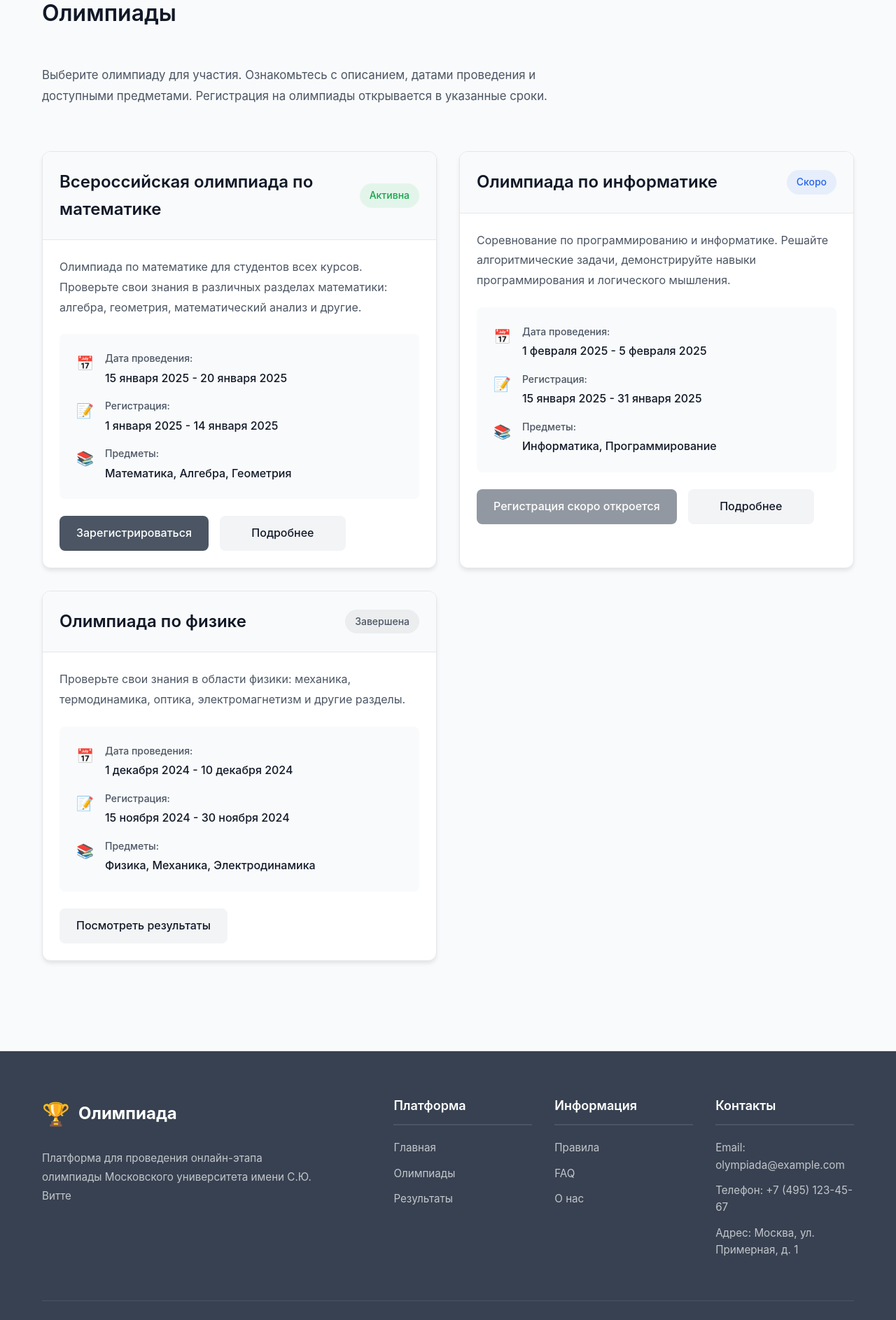
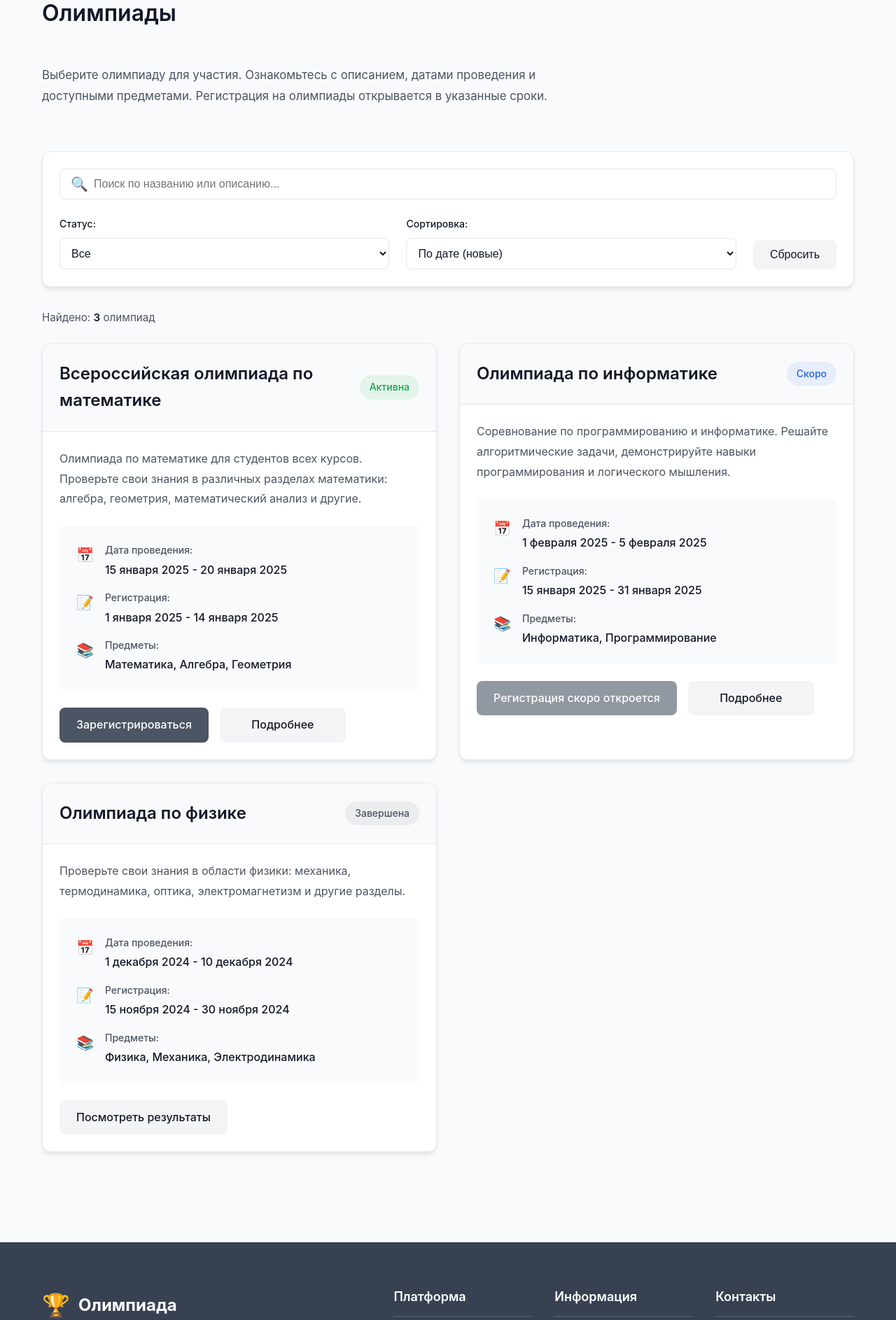
Before and after one commit to olympiada123/olympiada, a Django app: page /olympiads/ in a window 1280 px wide. Shown: the part 146-2032 px from the top of the page at 70% size. Run offline with Django 5.2, Linux system fonts and the light colour scheme.

Commit message:
Added filter, pagination and search to olympiads page

```diff
--- a/app/static/css/style.css
+++ b/app/static/css/style.css
@@ -1914,3 +1914,167 @@ textarea.form-control {
         min-width: auto;
     }
 }
+
+.olympiads-filters {
+    background: var(--bg-primary);
+    border-radius: 0.75rem;
+    box-shadow: var(--shadow-md);
+    border: 1px solid var(--border-color);
+    padding: 1.5rem;
+    margin-bottom: 2rem;
+}
+
+.search-box {
+    position: relative;
+    margin-bottom: 1.5rem;
+}
+
+.search-input {
+    width: 100%;
+    padding: 0.75rem 1rem 0.75rem 3rem;
+    border: 1px solid var(--border-color);
+    border-radius: 0.5rem;
+    font-size: 1rem;
+    transition: var(--transition);
+    background: var(--bg-primary);
+    color: var(--text-primary);
+}
+
+.search-input:focus {
+    outline: none;
+    border-color: var(--primary-color);
+    box-shadow: 0 0 0 3px rgba(75, 85, 99, 0.1);
+}
+
+.search-icon {
+    position: absolute;
+    left: 1rem;
+    top: 50%;
+    transform: translateY(-50%);
+    font-size: 1.25rem;
+    pointer-events: none;
+}
+
+.filters-row {
+    display: flex;
+    gap: 1.5rem;
+    align-items: flex-end;
+    flex-wrap: wrap;
+}
+
+.filter-group {
+    display: flex;
+    flex-direction: column;
+    gap: 0.5rem;
+    flex: 1;
+    min-width: 200px;
+}
+
+.filter-label {
+    font-size: 0.875rem;
+    font-weight: 500;
+    color: var(--text-primary);
+}
+
+.filter-select {
+    padding: 0.75rem;
+    border: 1px solid var(--border-color);
+    border-radius: 0.5rem;
+    font-size: 1rem;
+    transition: var(--transition);
+    background: var(--bg-primary);
+    color: var(--text-primary);
+    cursor: pointer;
+}
+
+.filter-select:focus {
+    outline: none;
+    border-color: var(--primary-color);
+    box-shadow: 0 0 0 3px rgba(75, 85, 99, 0.1);
+}
+
+.olympiads-results-info {
+    margin-bottom: 1.5rem;
+    color: var(--text-secondary);
+    font-size: 0.95rem;
+}
+
+.olympiads-results-info strong {
+    color: var(--text-primary);
+    font-weight: 600;
+}
+
+.pagination-container {
+    margin-top: 3rem;
+    display: flex;
+    justify-content: center;
+}
+
+.pagination {
+    display: flex;
+    gap: 0.5rem;
+    align-items: center;
+    flex-wrap: wrap;
+}
+
+.pagination-btn {
+    padding: 0.5rem 1rem;
+    border: 1px solid var(--border-color);
+    border-radius: 0.5rem;
+    background: var(--bg-primary);
+    color: var(--text-primary);
+    font-size: 0.95rem;
+    font-weight: 500;
+    cursor: pointer;
+    transition: var(--transition);
+    text-decoration: none;
+    display: inline-block;
+}
+
+.pagination-btn:hover:not(.disabled):not(.active) {
+    background: var(--bg-secondary);
+    border-color: var(--primary-color);
+    color: var(--primary-color);
+}
+
+.pagination-btn.active {
+    background: var(--primary-color);
+    color: white;
+    border-color: var(--primary-color);
+}
+
+.pagination-btn.disabled {
+    opacity: 0.5;
+    cursor: not-allowed;
+    pointer-events: none;
+}
+
+.pagination-info {
+    padding: 0.5rem 1rem;
+    color: var(--text-secondary);
+    font-size: 0.95rem;
+}
+
+@media (max-width: 768px) {
+    .olympiads-filters {
+        padding: 1.25rem;
+    }
+
+    .filters-row {
+        flex-direction: column;
+        gap: 1rem;
+    }
+
+    .filter-group {
+        min-width: 100%;
+    }
+
+    .pagination {
+        gap: 0.25rem;
+    }
+
+    .pagination-btn {
+        padding: 0.5rem 0.75rem;
+        font-size: 0.875rem;
+    }
+}
--- /dev/null
+++ b/app/static/js/olympiads.js
@@ -0,0 +1,234 @@
+document.addEventListener('DOMContentLoaded', function() {
+    const searchInput = document.getElementById('olympiad-search');
+    const statusFilter = document.getElementById('status-filter');
+    const sortFilter = document.getElementById('sort-filter');
+    const resetBtn = document.getElementById('reset-filters');
+    const container = document.getElementById('olympiads-container');
+    const resultsCount = document.getElementById('results-count');
+    const paginationContainer = document.getElementById('pagination-container');
+
+    let currentPage = 1;
+    const itemsPerPage = 6;
+    let allCards = Array.from(container.querySelectorAll('.olympiad-card'));
+    let filteredCards = [...allCards];
+
+    // Функция для получения статуса карточки
+    function getCardStatus(card) {
+        const statusElement = card.querySelector('.olympiad-status');
+        if (!statusElement) return '';
+
+        if (statusElement.classList.contains('olympiad-status-active')) {
+            return 'active';
+        } else if (statusElement.classList.contains('olympiad-status-upcoming')) {
+            return 'upcoming';
+        } else if (statusElement.classList.contains('olympiad-status-finished')) {
+            return 'finished';
+        }
+        return '';
+    }
+
+    // Функция для получения текста карточки (название + описание)
+    function getCardText(card) {
+        const title = card.querySelector('.olympiad-title')?.textContent || '';
+        const description = card.querySelector('.olympiad-description')?.textContent || '';
+        return (title + ' ' + description).toLowerCase();
+    }
+
+    // Функция фильтрации
+    function filterCards() {
+        const searchTerm = searchInput.value.toLowerCase().trim();
+        const statusValue = statusFilter.value;
+
+        filteredCards = allCards.filter(function(card) {
+            // Фильтр по поиску
+            if (searchTerm && !getCardText(card).includes(searchTerm)) {
+                return false;
+            }
+
+            // Фильтр по статусу
+            if (statusValue !== 'all') {
+                const cardStatus = getCardStatus(card);
+                if (cardStatus !== statusValue) {
+                    return false;
+                }
+            }
+
+            return true;
+        });
+
+        // Сортировка
+        sortCards();
+
+        // Обновление отображения
+        updateDisplay();
+    }
+
+    // Функция сортировки
+    function sortCards() {
+        const sortValue = sortFilter.value;
+
+        filteredCards.sort(function(a, b) {
+            if (sortValue === 'name-asc' || sortValue === 'name-desc') {
+                const titleA = a.querySelector('.olympiad-title')?.textContent || '';
+                const titleB = b.querySelector('.olympiad-title')?.textContent || '';
+                return sortValue === 'name-asc'
+                    ? titleA.localeCompare(titleB, 'ru')
+                    : titleB.localeCompare(titleA, 'ru');
+            } else if (sortValue === 'date-desc' || sortValue === 'date-asc') {
+                // Для примера сортируем по порядку в DOM (можно улучшить, добавив data-атрибуты с датами)
+                const indexA = allCards.indexOf(a);
+                const indexB = allCards.indexOf(b);
+                return sortValue === 'date-desc' ? indexB - indexA : indexA - indexB;
+            }
+            return 0;
+        });
+    }
+
+    // Функция обновления отображения
+    function updateDisplay() {
+        // Обновление счетчика
+        const count = filteredCards.length;
+        resultsCount.innerHTML = 'Найдено: <strong>' + count + '</strong> олимпиад';
+
+        // Очистка контейнера
+        container.innerHTML = '';
+
+        // Вычисление пагинации
+        const totalPages = Math.ceil(filteredCards.length / itemsPerPage);
+        const startIndex = (currentPage - 1) * itemsPerPage;
+        const endIndex = startIndex + itemsPerPage;
+        const cardsToShow = filteredCards.slice(startIndex, endIndex);
+
+        // Отображение карточек
+        cardsToShow.forEach(function(card) {
+            container.appendChild(card);
+        });
+
+        // Обновление пагинации
+        updatePagination(totalPages);
+    }
+
+    // Функция обновления пагинации
+    function updatePagination(totalPages) {
+        if (totalPages <= 1) {
+            paginationContainer.style.display = 'none';
+            return;
+        }
+
+        paginationContainer.style.display = 'flex';
+        const pagination = document.getElementById('pagination');
+        pagination.innerHTML = '';
+
+        // Кнопка "Предыдущая"
+        const prevBtn = document.createElement('button');
+        prevBtn.className = 'pagination-btn' + (currentPage === 1 ? ' disabled' : '');
+        prevBtn.textContent = '← Предыдущая';
+        prevBtn.addEventListener('click', function() {
+            if (currentPage > 1) {
+                currentPage--;
+                updateDisplay();
+                window.scrollTo({ top: 0, behavior: 'smooth' });
+            }
+        });
+        pagination.appendChild(prevBtn);
+
+        // Номера страниц
+        const maxVisible = 5;
+        let startPage = Math.max(1, currentPage - Math.floor(maxVisible / 2));
+        let endPage = Math.min(totalPages, startPage + maxVisible - 1);
+
+        if (endPage - startPage < maxVisible - 1) {
+            startPage = Math.max(1, endPage - maxVisible + 1);
+        }
+
+        if (startPage > 1) {
+            const firstBtn = document.createElement('button');
+            firstBtn.className = 'pagination-btn';
+            firstBtn.textContent = '1';
+            firstBtn.addEventListener('click', function() {
+                currentPage = 1;
+                updateDisplay();
+                window.scrollTo({ top: 0, behavior: 'smooth' });
+            });
+            pagination.appendChild(firstBtn);
+
+            if (startPage > 2) {
+                const dots = document.createElement('span');
+                dots.className = 'pagination-info';
+                dots.textContent = '...';
+                pagination.appendChild(dots);
+            }
+        }
+
+        for (let i = startPage; i <= endPage; i++) {
+            const pageBtn = document.createElement('button');
+            pageBtn.className = 'pagination-btn' + (i === currentPage ? ' active' : '');
+            pageBtn.textContent = i;
+            pageBtn.addEventListener('click', function() {
+                currentPage = i;
+                updateDisplay();
+                window.scrollTo({ top: 0, behavior: 'smooth' });
+            });
+            pagination.appendChild(pageBtn);
+        }
+
+        if (endPage < totalPages) {
+            if (endPage < totalPages - 1) {
+                const dots = document.createElement('span');
+                dots.className = 'pagination-info';
+                dots.textContent = '...';
+                pagination.appendChild(dots);
+            }
+
+            const lastBtn = document.createElement('button');
+            lastBtn.className = 'pagination-btn';
+            lastBtn.textContent = totalPages;
+            lastBtn.addEventListener('click', function() {
+                currentPage = totalPages;
+                updateDisplay();
+                window.scrollTo({ top: 0, behavior: 'smooth' });
+            });
+            pagination.appendChild(lastBtn);
+        }
+
+        // Кнопка "Следующая"
+        const nextBtn = document.createElement('button');
+        nextBtn.className = 'pagination-btn' + (currentPage === totalPages ? ' disabled' : '');
+        nextBtn.textContent = 'Следующая →';
+        nextBtn.addEventListener('click', function() {
+            if (currentPage < totalPages) {
+                currentPage++;
+                updateDisplay();
+                window.scrollTo({ top: 0, behavior: 'smooth' });
+            }
+        });
+        pagination.appendChild(nextBtn);
+    }
+
+    // Обработчики событий
+    searchInput.addEventListener('input', function() {
+        currentPage = 1;
+        filterCards();
+    });
+
+    statusFilter.addEventListener('change', function() {
+        currentPage = 1;
+        filterCards();
+    });
+
+    sortFilter.addEventListener('change', function() {
+        currentPage = 1;
+        filterCards();
+    });
+
+    resetBtn.addEventListener('click', function() {
+        searchInput.value = '';
+        statusFilter.value = 'all';
+        sortFilter.value = 'date-desc';
+        currentPage = 1;
+        filterCards();
+    });
+
+    // Инициализация
+    updateDisplay();
+});
--- a/app/templates/olympiads.html
+++ b/app/templates/olympiads.html
@@ -17,7 +17,42 @@
         </section>
 
         <section class="about-section">
-            <div class="olympiads-container">
+            <div class="olympiads-filters">
+                <div class="search-box">
+                    <input
+                        type="text"
+                        id="olympiad-search"
+                        class="search-input"
+                        placeholder="Поиск по названию или описанию..."
+                    >
+                    <span class="search-icon">🔍</span>
+                </div>
+                <div class="filters-row">
+                    <div class="filter-group">
+                        <label for="status-filter" class="filter-label">Статус:</label>
+                        <select id="status-filter" class="filter-select">
+                            <option value="all">Все</option>
+                            <option value="active">Активна</option>
+                            <option value="upcoming">Скоро</option>
+                            <option value="finished">Завершена</option>
+                        </select>
+                    </div>
+                    <div class="filter-group">
+                        <label for="sort-filter" class="filter-label">Сортировка:</label>
+                        <select id="sort-filter" class="filter-select">
+                            <option value="date-desc">По дате (новые)</option>
+                            <option value="date-asc">По дате (старые)</option>
+                            <option value="name-asc">По названию (А-Я)</option>
+                            <option value="name-desc">По названию (Я-А)</option>
+                        </select>
+                    </div>
+                    <button id="reset-filters" class="btn btn-secondary">Сбросить</button>
+                </div>
+            </div>
+            <div class="olympiads-results-info">
+                <span id="results-count">Найдено: <strong>3</strong> олимпиад</span>
+            </div>
+            <div class="olympiads-container" id="olympiads-container">
                 <div class="olympiad-card">
                     <div class="olympiad-header">
                         <div class="olympiad-title-section">
@@ -140,6 +175,11 @@
                     </div>
                 </div>
             </div>
+            <div class="pagination-container" id="pagination-container">
+                <div class="pagination" id="pagination">
+                    <!-- Пагинация будет добавлена через JavaScript -->
+                </div>
+            </div>
         </section>
     </div>
 </div>
@@ -147,5 +187,5 @@
 
 {% block extra_js %}
 {% load static %}
-<script src="{% static 'js/about.js' %}"></script>
+<script src="{% static 'js/olympiads.js' %}"></script>
 {% endblock %}
```
